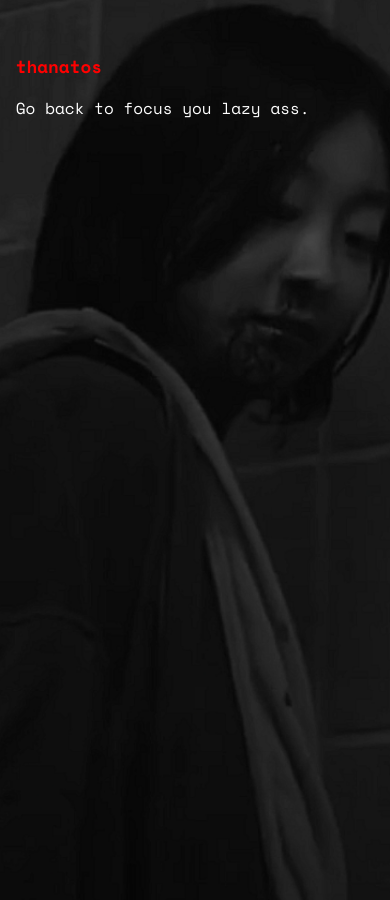
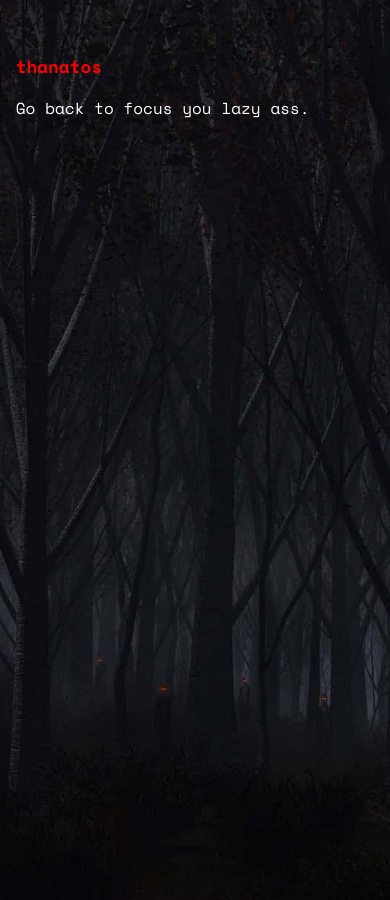
Before and after one commit to azraeldeathangel/azraeldeathangel.github.io, a Jekyll site: the page focus.html, which Jekyll copies as it is, in a window 390 px wide. Built offline with Jekyll 4.4.1, drawn with Linux system fonts in a browser that asks for light colours.

Commit message:
Update style.css

```diff
--- a/assets/styles/style.css
+++ b/assets/styles/style.css
@@ -24,7 +24,7 @@
 /* Responsive adjustments */
 @media only screen and (max-width: 768px) {
     body {
-        background-image: url('/assets/wallpaper/phone.png'); /* Mobile background image */
+        background-image: url('/assets/wallpaper/background.jpg'); /* Mobile background image */
         background-attachment: fixed; /* Keep the image fixed in place */
         background-repeat: no-repeat; /* Prevent the image from repeating */
         padding: 5% 3%; /* Less padding on small screens */
```
